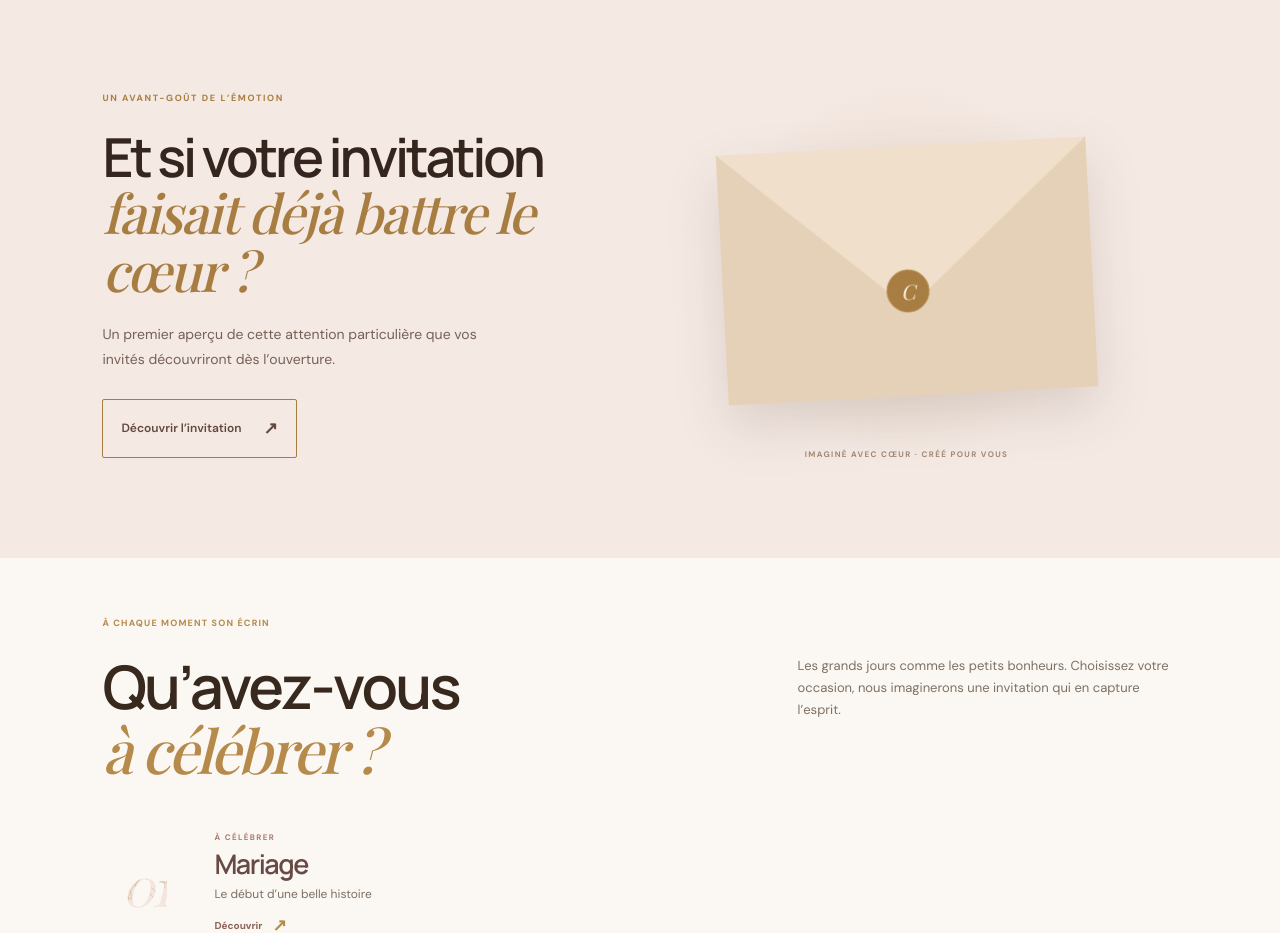
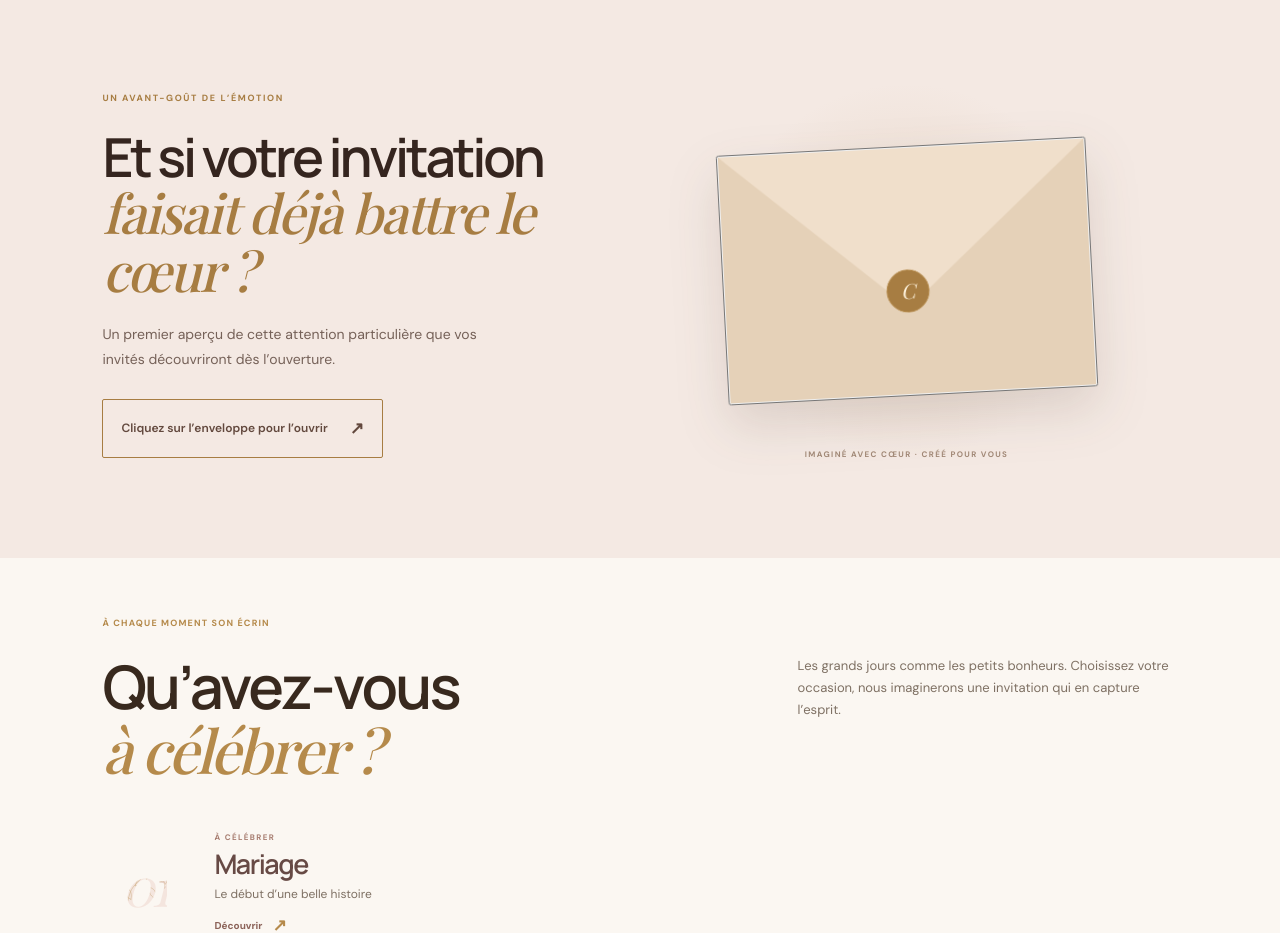
Before and after one commit to chirelhalioua/C-by-C, a Nuxt app: page / in a window 1280 px wide. Shown: the part 800-1733 px from the top of the page. Built offline with nearby package versions, Linux system fonts and the light colour scheme; grey boxes are pictures that could not be loaded; a web font is replaced by a local one.

Commit message:
Rendre l’enveloppe interactive à l’ouverture et à la fermeture

```diff
--- a/pages/index.vue
+++ b/pages/index.vue
@@ -71,13 +71,13 @@ const steps = [
           <h2 id="signature-title">Et si votre invitation<br><em>faisait déjà battre le cœur ?</em></h2>
           <p>Un premier aperçu de cette attention particulière que vos invités découvriront dès l’ouverture.</p>
           <button class="signature-reveal-button" type="button" :aria-expanded="invitationRevealed" @click="invitationRevealed = !invitationRevealed">
-            {{ invitationRevealed ? 'Refermer l’invitation' : 'Découvrir l’invitation' }}
+            {{ invitationRevealed ? 'Refermer l’invitation' : 'Cliquez sur l’enveloppe pour l’ouvrir' }}
             <span aria-hidden="true">{{ invitationRevealed ? '↻' : '↗' }}</span>
           </button>
         </div>
         <div class="signature-stage" :class="{ 'is-revealed': invitationRevealed }">
           <div class="signature-glow" aria-hidden="true"></div>
-          <div class="signature-envelope">
+          <button class="signature-envelope" type="button" :aria-expanded="invitationRevealed" :aria-label="invitationRevealed ? 'Refermer l’invitation' : 'Ouvrir l’invitation'" @click="invitationRevealed = !invitationRevealed">
             <div class="signature-envelope-back"></div>
             <div class="signature-letter">
               <img class="signature-letter-logo" src="https://raw.githubusercontent.com/chirelhalioua/c-by-c/main/images/logo-c-by-c.png" alt="C by C — Célébrations by Chirel">
@@ -90,7 +90,7 @@ const steps = [
             <div class="signature-envelope-front"></div>
             <div class="signature-envelope-flap"></div>
             <span class="signature-seal" aria-hidden="true">C</span>
-          </div>
+          </button>
           <span class="signature-stage-caption">IMAGINÉ AVEC CŒUR · CRÉÉ POUR VOUS</span>
         </div>
       </section>
```
